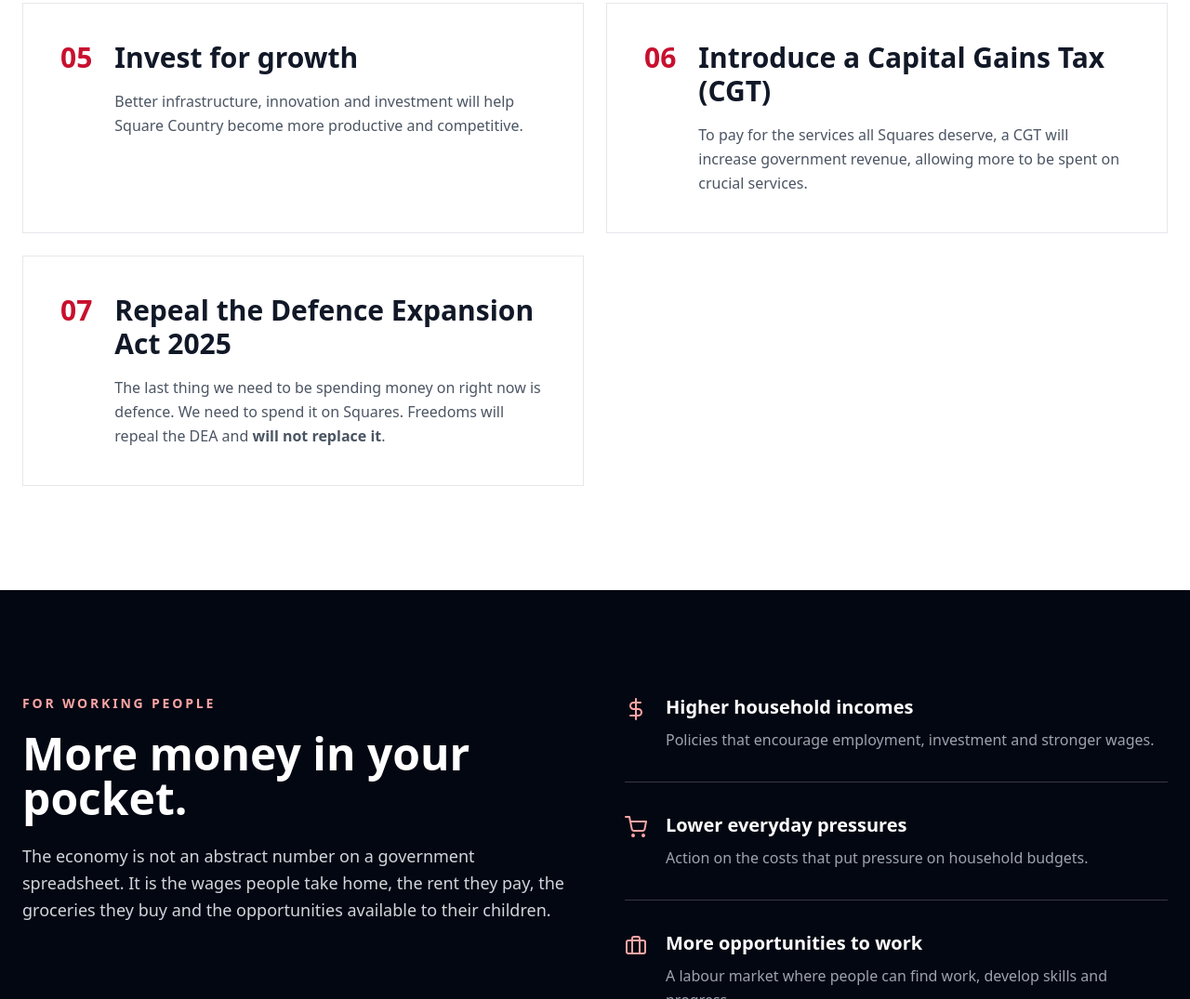
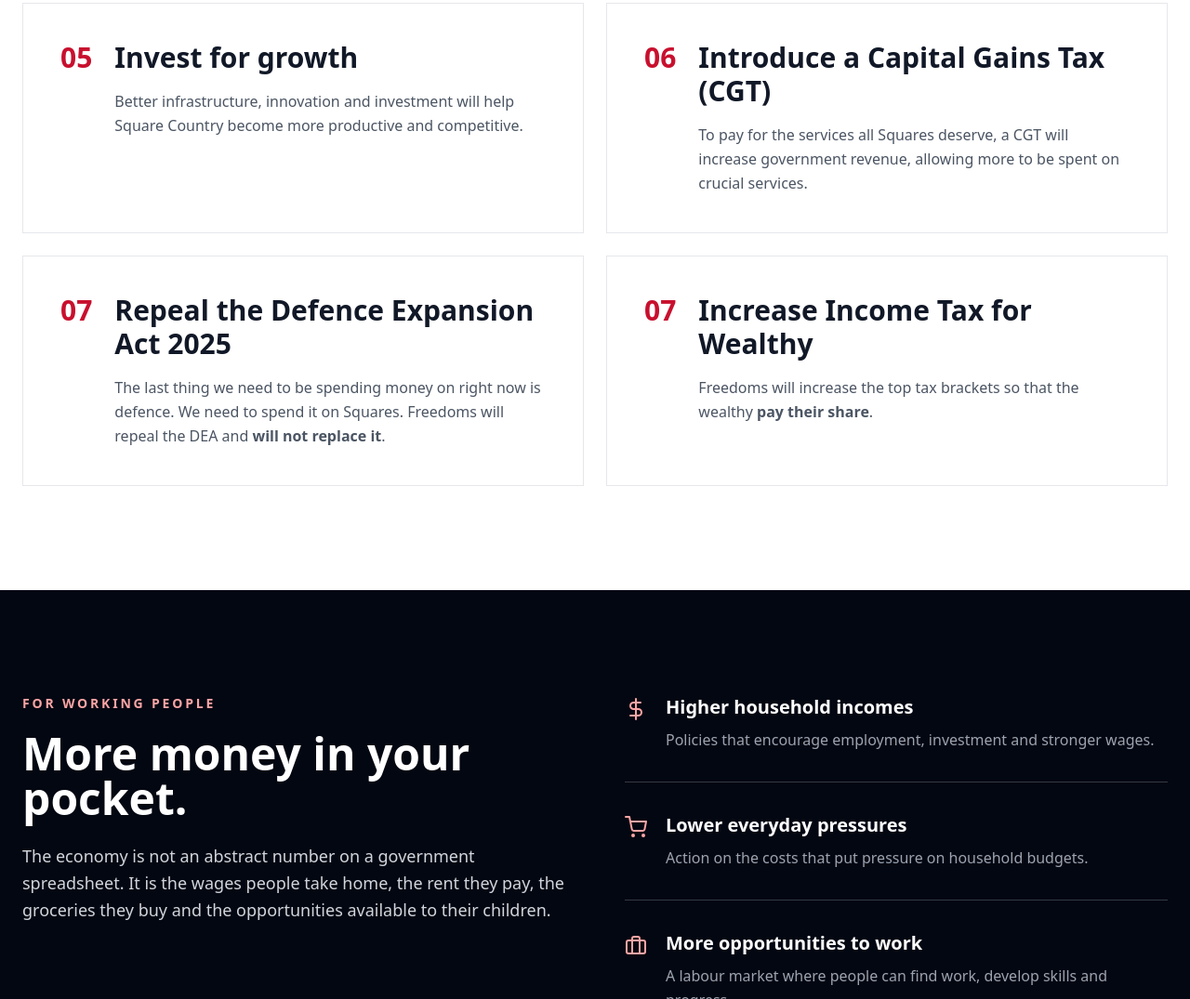
Before and after one commit to tmitmac/freedoms.org.sc, a plain HTML site: page economy.html in a window 1280 px wide. Shown: the part 2288-3363 px from the top of the page at 93% size. Drawn offline with nearby package versions, Linux system fonts and the light colour scheme.

Commit message:
Update economy.html

```diff
--- a/economy.html
+++ b/economy.html
@@ -586,6 +586,33 @@
 
             <p class="text-gray-600 mt-4 leading-relaxed">
                 The last thing we need to be spending money on right now is defence. We need to spend it on Squares. Freedoms will repeal the DEA and <strong>will not replace it</strong>.
+            </p>
+
+          </div>
+
+        </div>
+
+      </article>
+
+      <!-- 07 -->
+
+      <article class="commitment border border-gray-200
+                      p-8 md:p-10">
+
+        <div class="flex items-start gap-6">
+
+          <div class="text-freedoms font-black text-3xl">
+            07
+          </div>
+
+          <div>
+
+            <h3 class="serif text-2xl md:text-3xl font-bold">
+              Increase Income Tax for Wealthy
+            </h3>
+
+            <p class="text-gray-600 mt-4 leading-relaxed">
+                Freedoms will increase the top tax brackets so that the wealthy <strong>pay their share</strong>.
             </p>
 
           </div>
```
